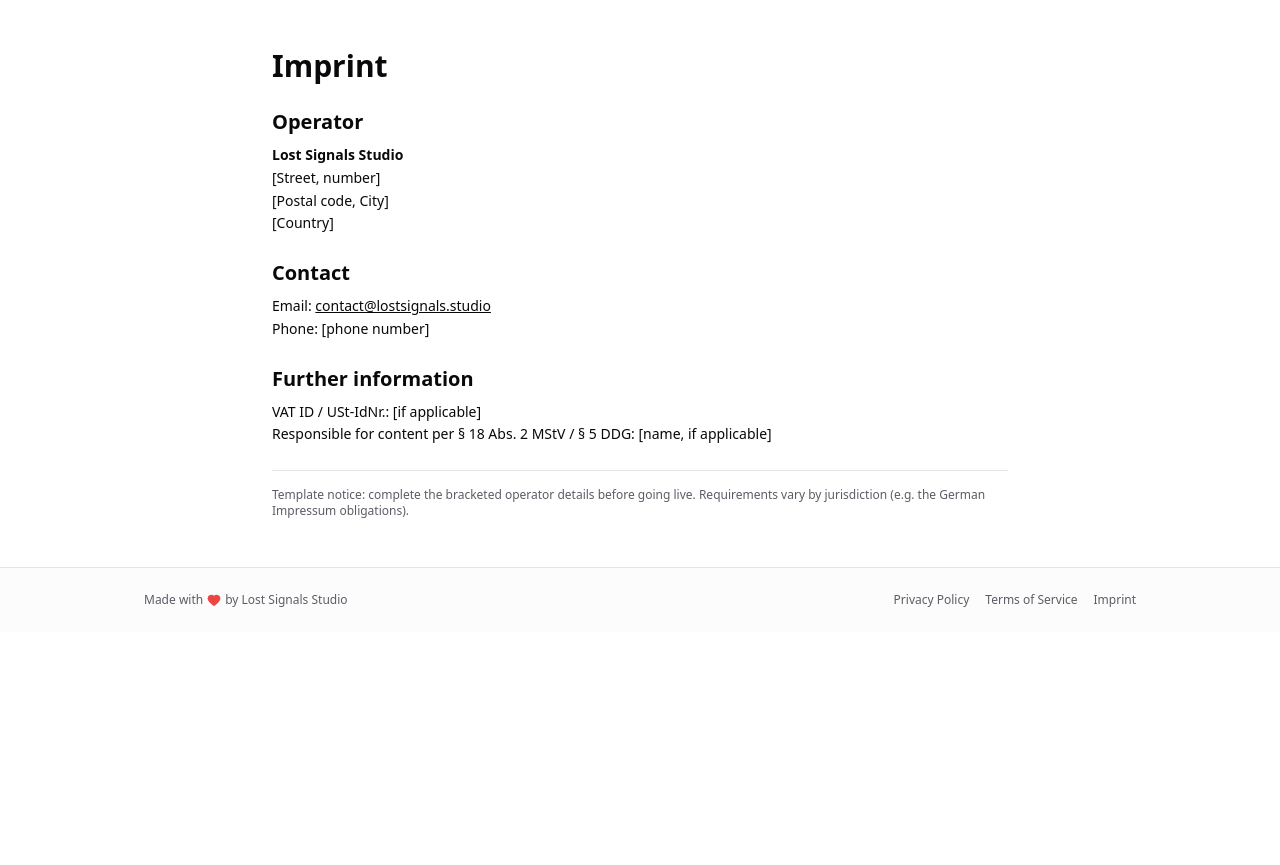
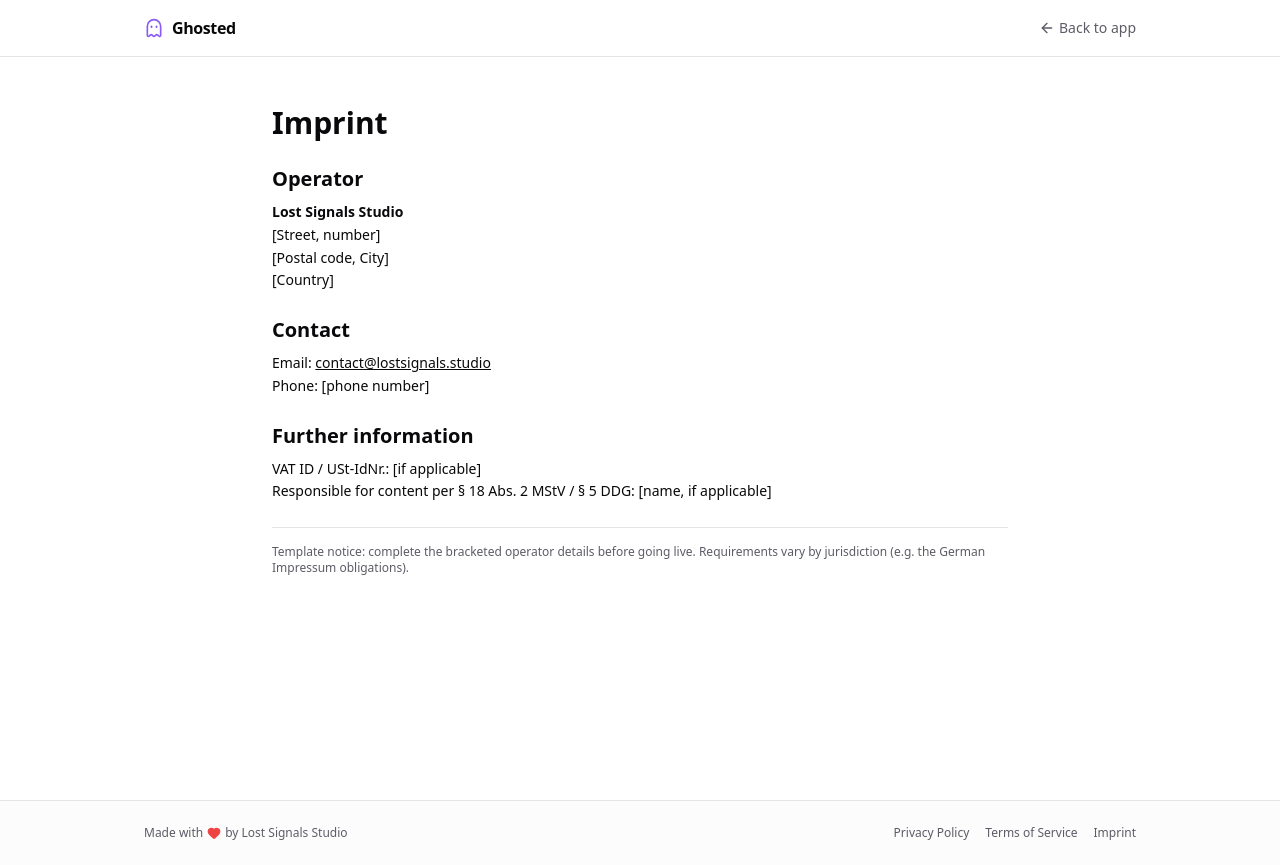
Before and after one commit to krisztianhadi/ghosted, a Next.js app: page /imprint in a window 1280 px wide. Before the commit the page ends 800 px from the top, so only its background shows below. Built offline with nearby package versions, Linux system fonts and the light colour scheme.

Commit message:
legal: shared layout for legal pages with Ghosted brand + 'Back to app' navigation

```diff
--- /dev/null
+++ b/app/(legal)/layout.tsx
@@ -0,0 +1,29 @@
+import Link from "next/link";
+import { ArrowLeft, Ghost } from "lucide-react";
+
+export default function LegalLayout({
+  children,
+}: {
+  children: React.ReactNode;
+}) {
+  return (
+    <div className="min-h-screen">
+      <header className="sticky top-0 z-40 border-b bg-background/95 backdrop-blur">
+        <div className="mx-auto flex h-14 max-w-5xl items-center justify-between px-4">
+          <Link href="/" className="flex items-center gap-2">
+            <Ghost className="h-5 w-5 text-violet-500" aria-hidden />
+            <span className="font-semibold tracking-tight">Ghosted</span>
+          </Link>
+          <Link
+            href="/"
+            className="flex items-center gap-1 text-sm text-muted-foreground transition-colors hover:text-foreground hover:underline"
+          >
+            <ArrowLeft className="h-4 w-4" aria-hidden />
+            Back to app
+          </Link>
+        </div>
+      </header>
+      {children}
+    </div>
+  );
+}
```
Also changed, not shown: app/(legal)/imprint/page.tsx (renamed from app/imprint/page.tsx), app/(legal)/privacy/page.tsx (renamed from app/privacy/page.tsx), app/(legal)/terms/page.tsx (renamed from app/terms/page.tsx).
